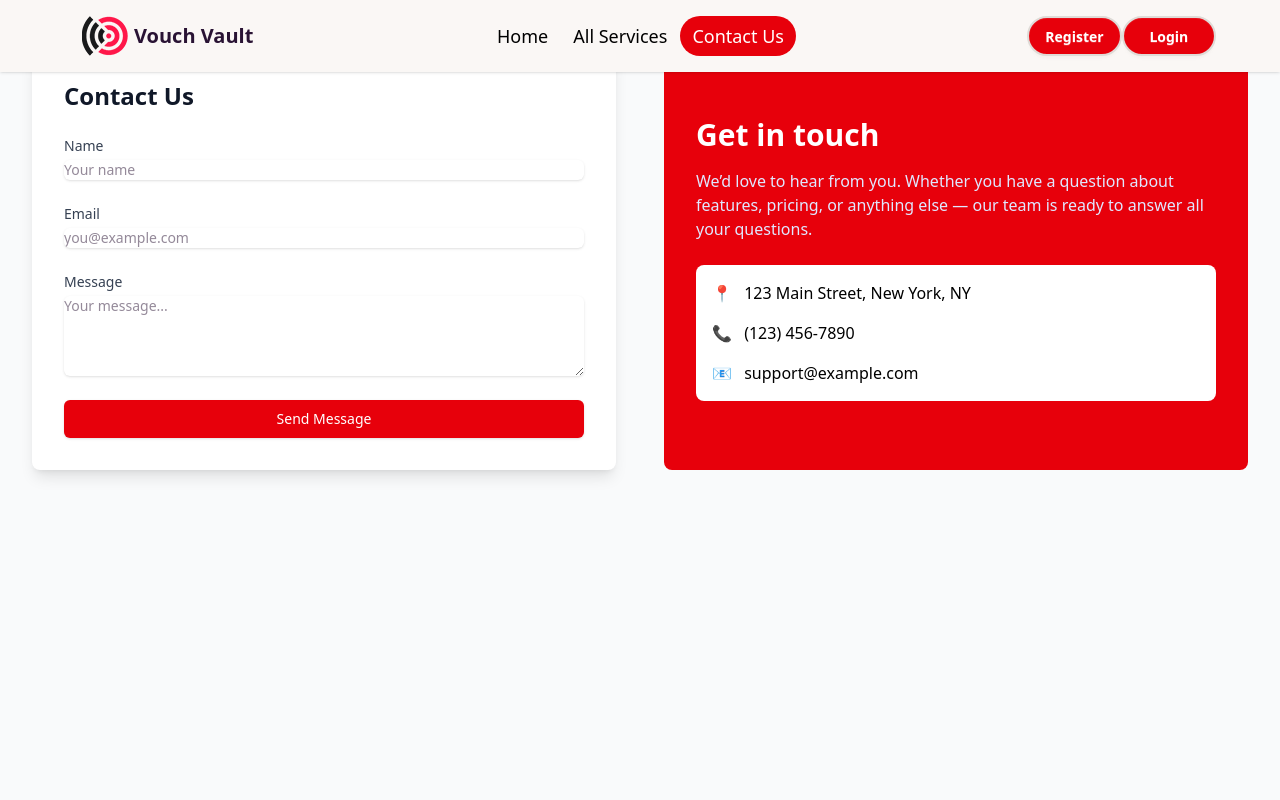
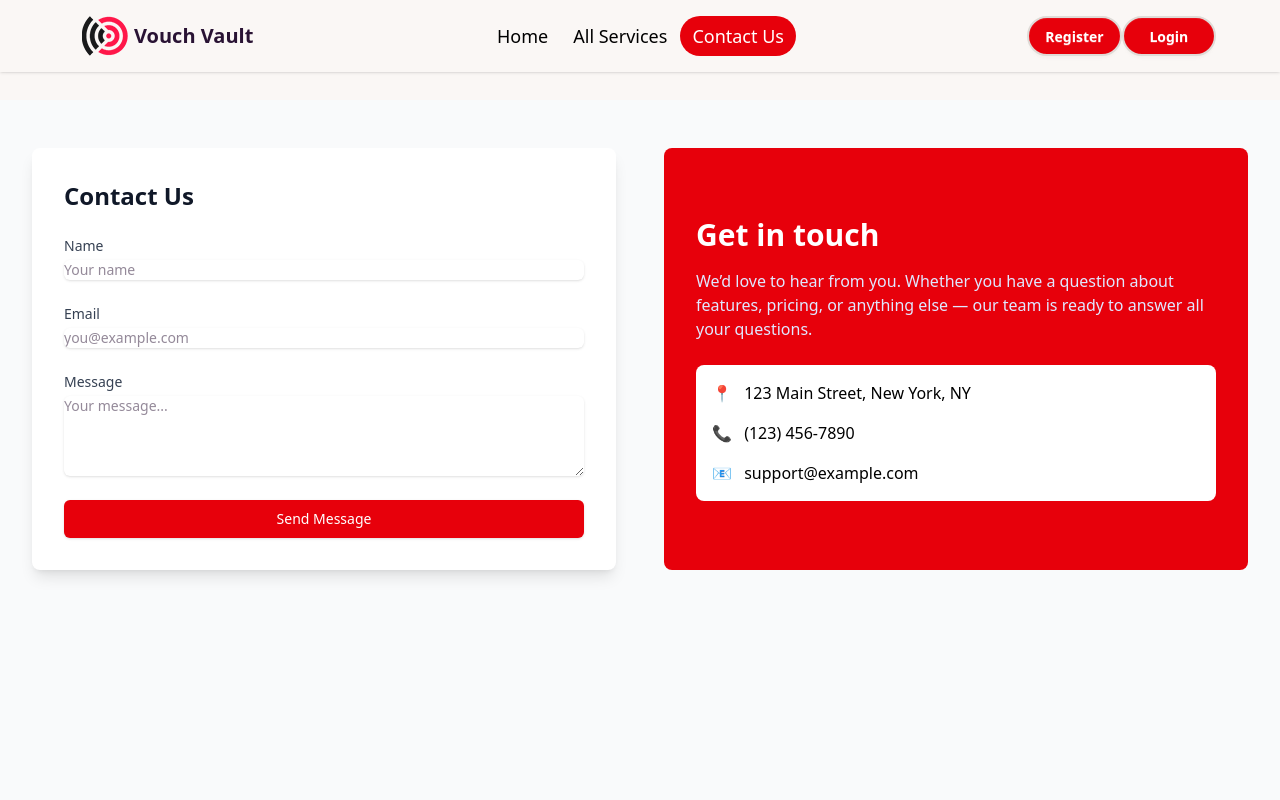
Before and after one commit to fairooz-nawal/Vouch-Vault-Client-Side, a React (Vite) app: page /contactUs in a window 1280 px wide. Shown: the top 800 px of the page. Built offline with nearby package versions, Linux system fonts and the light colour scheme; no server answers.

Commit message:
Keeping the card size in all product section equal in size

```diff
--- a/src/components/SingleServiceall.jsx
+++ b/src/components/SingleServiceall.jsx
@@ -18,7 +18,7 @@ const SingleServiceall = ({service}) => {
                 <div className="bg-blue-200 w-[200px] rounded-full">
                     <p className='text-blue-600 font-bold p-2'>Category: {category}</p>
                 </div>
-                <p>{description}</p>
+                <p className='h-[100px] overflow-hidden'>{description}</p>
                 <div className="card-actions justify-end">
                     <Link to={`/singleService/${_id}`}><button className="btn btn-primary">See Details</button></Link>
                 </div>
--- a/src/pages/ContactUs.jsx
+++ b/src/pages/ContactUs.jsx
@@ -2,7 +2,7 @@ import React from "react";
 
 export default function ContactUs() {
   return (
-    <section className="bg-gray-50 py-12 min-h-screen">
+    <section className="bg-gray-50 py-12 min-h-screen mt-[100px]">
       <div className="max-w-7xl mx-auto px-6 lg:px-8">
         <div className="grid grid-cols-1 md:grid-cols-2 gap-12">
 
--- a/src/pages/Services.jsx
+++ b/src/pages/Services.jsx
@@ -52,7 +52,7 @@ const Services = () => {
             </Helmet>
 
             {/* Search Feature */}
-            <div className="mb-5 flex justify-center">
+            <div className="mb-2 flex justify-center">
                 <form onSubmit={handleSearch} className='flex'>
                     <input
                         type="text"
@@ -84,7 +84,7 @@ const Services = () => {
 
             {/* Array looping */}
             <motion.div
-                className="grid grid-cols-1 md:grid-cols-2 lg:grid-cols-3 gap-4 mt-[100px] p-5"
+                className="grid grid-cols-1 md:grid-cols-2 lg:grid-cols-3 gap-4 mt-[50px] p-5"
                 initial={{ opacity: 0 }}
                 animate={{ opacity: 1 }}
                 transition={{ duration: 0.5 }}
```
